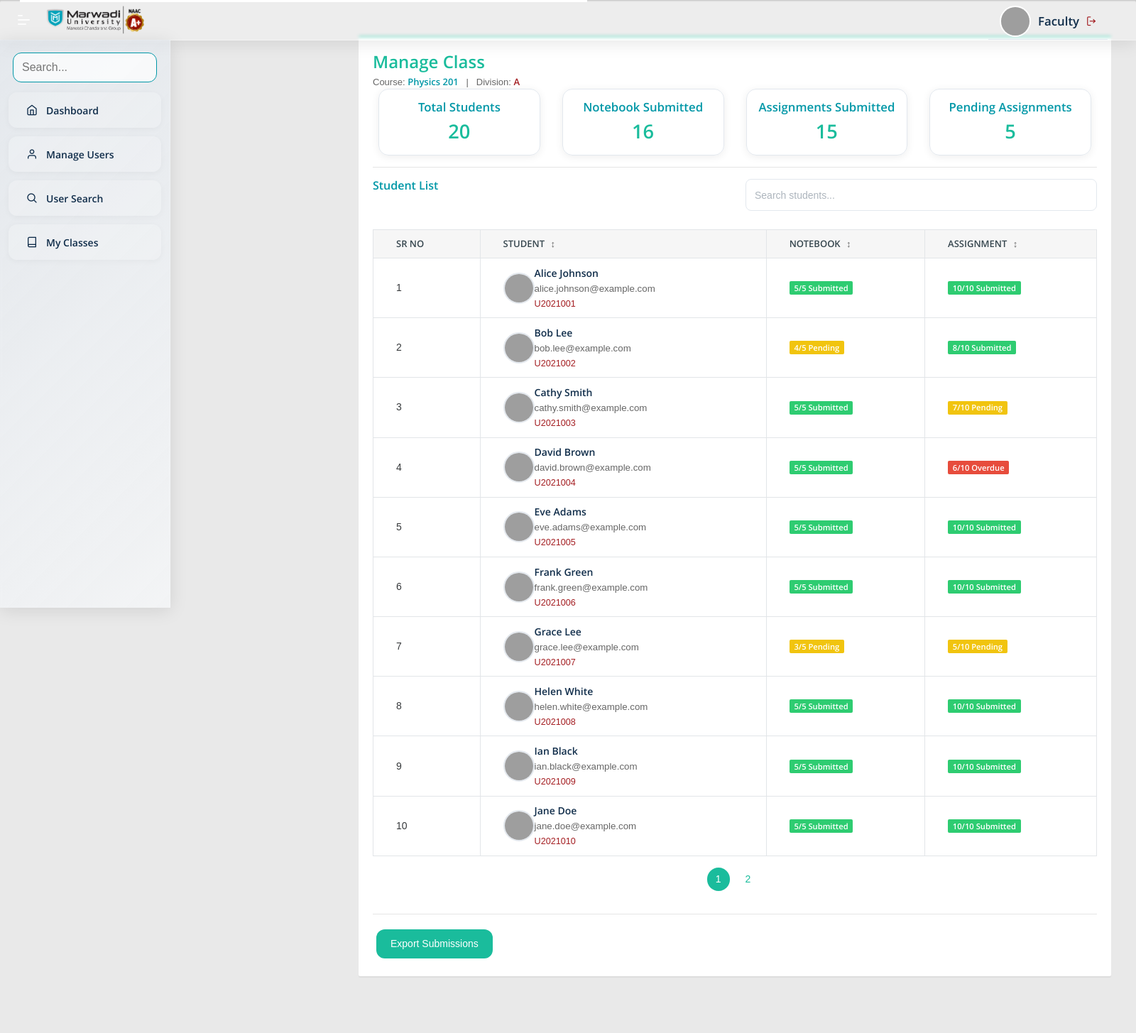
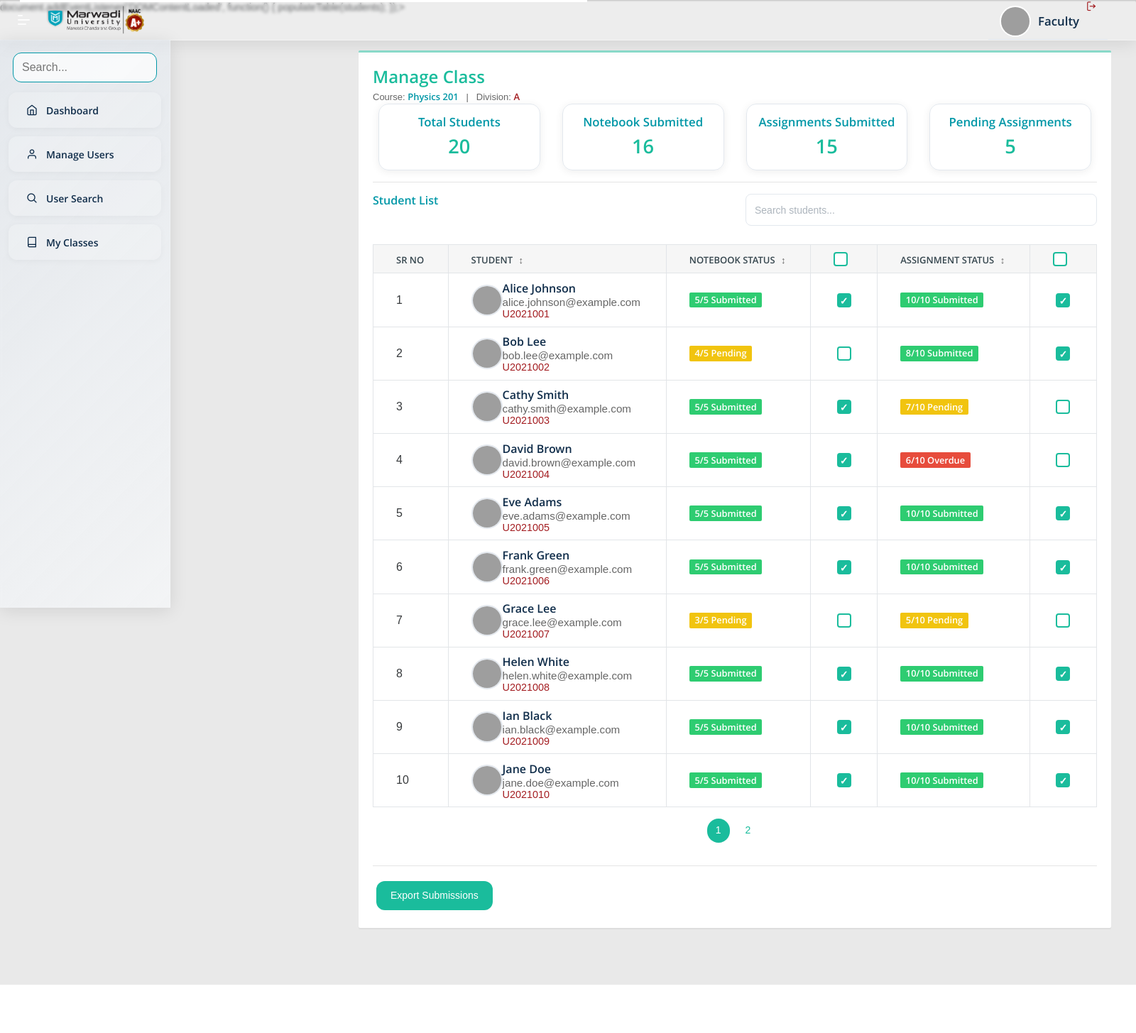
Before and after one commit to bhagirathbaraiya/PHP_PROJECT, a PHP site: page /cms/faculty/manage-class.php in a window 1600 px wide. Shown: the whole page at 71% size. After the commit the page ends 1387 px from the top, so only its background shows below. Run offline with PHP 8.4, Linux system fonts and the light colour scheme; a user stored in the database is signed in; some web fonts are replaced; grey boxes are pictures that could not be loaded.

Commit message:
checkboxes added

```diff
--- a/faculty/manage-class.php
+++ b/faculty/manage-class.php
@@ -1,12 +1,14 @@
-<?php session_start();
+<?php
+session_start();
 include('include/config.php');
-if(strlen($_SESSION['alogin'])==0)
-{
+if(strlen($_SESSION['alogin'])==0) {
     header('location:../index.php');
     exit();
 }
-else{
 ?>
+document.addEventListener('DOMContentLoaded', function() {
+    populateTable(students);
+});>
 <!DOCTYPE html>
 <html lang="en">
 <head>
@@ -69,8 +71,10 @@ else{
                                             <tr>
                                                 <th>Sr No</th>
                                                 <th class="sortable" data-sort="name">Student <span class="sort-icon">↕</span></th>
-                                                <th class="sortable" data-sort="notebook">Notebook <span class="sort-icon">↕</span></th>
-                                                <th class="sortable" data-sort="assignment">Assignment <span class="sort-icon">↕</span></th>
+                                                <th class="sortable" data-sort="notebook">Notebook Status <span class="sort-icon">↕</span></th>
+                                                <th><input type="checkbox" id="selectAllNotebooks"></th>
+                                                <th class="sortable" data-sort="assignment">Assignment Status <span class="sort-icon">↕</span></th>
+                                                <th><input type="checkbox" id="selectAllAssignments"></th>
                                             </tr>
                                         </thead>
                                         <tbody></tbody>
@@ -95,6 +99,42 @@ else{
 </div>
 <script>
 // Example student data (replace with PHP from DB)
+// Add event listeners for select all checkboxes
+document.getElementById('selectAllNotebooks').addEventListener('change', function() {
+    const checkboxes = document.querySelectorAll('.notebook-checkbox');
+    checkboxes.forEach(checkbox => checkbox.checked = this.checked);
+});
+
+document.getElementById('selectAllAssignments').addEventListener('change', function() {
+    const checkboxes = document.querySelectorAll('.assignment-checkbox');
+    checkboxes.forEach(checkbox => checkbox.checked = this.checked);
+});
+
+// Function to populate table with student data
+function populateTable(studentsData) {
+    const tbody = document.querySelector('#students-table tbody');
+    tbody.innerHTML = '';
+
+    studentsData.forEach((student, index) => {
+        const row = document.createElement('tr');
+        row.innerHTML = `
+            <td>${index + 1}</td>
+            <td>${student.name}</td>
+            <td>${student.notebook}</td>
+            <td>
+                <input type="checkbox" class="notebook-checkbox" id="notebook-${student.roll}">
+                <label for="notebook-${student.roll}">Notebook ${index + 1}</label>
+            </td>
+            <td>${student.assignment}</td>
+            <td>
+                <input type="checkbox" class="assignment-checkbox" id="assignment-${student.roll}">
+                <label for="assignment-${student.roll}">Assignment ${index + 1}</label>
+            </td>
+        `;
+        tbody.appendChild(row);
+    });
+}
+
 const students = [
     {name: 'Alice Johnson', email: 'alice.johnson@example.com', roll: 'U2021001', image: 'https://randomuser.me/api/portraits/women/1.jpg', notebook: 'Submitted', assignment: 'Submitted', totalAssignments: 10, assignmentsSubmitted: 10, totalNotebooks: 5, notebooksSubmitted: 5},
     {name: 'Bob Lee', email: 'bob.lee@example.com', roll: 'U2021002', image: 'https://randomuser.me/api/portraits/men/2.jpg', notebook: 'Pending', assignment: 'Submitted', totalAssignments: 10, assignmentsSubmitted: 8, totalNotebooks: 5, notebooksSubmitted: 4},
@@ -145,7 +185,13 @@ function renderTable(page) {
                     <span class="badge badge-${student.notebook === 'Submitted' ? 'success' : student.notebook === 'Pending' ? 'warning' : 'secondary'}">${student.notebooksSubmitted}/${student.totalNotebooks} ${student.notebook}</span>
                 </td>
                 <td style="vertical-align:middle;">
+                    <span >Helo</span>
+                </td>
+                <td style="vertical-align:middle;">
                     <span class="badge badge-${student.assignment === 'Submitted' ? 'success' : student.assignment === 'Pending' ? 'warning' : student.assignment === 'Overdue' ? 'danger' : 'secondary'}">${student.assignmentsSubmitted}/${student.totalAssignments} ${student.assignment}</span>
+                </td>
+                <td style="vertical-align:middle;">
+                    <span >Helo</span>
                 </td>
             </tr>
         `;
@@ -255,7 +301,13 @@ function renderTable(page) {
                     <span class="badge badge-${student.notebook === 'Submitted' ? 'success' : student.notebook === 'Pending' ? 'warning' : 'secondary'}">${student.notebooksSubmitted}/${student.totalNotebooks} ${student.notebook}</span>
                 </td>
                 <td style="vertical-align:middle;">
+                    <input type="checkbox" class="notebook-checkbox" id="notebook-${student.roll}" ${student.notebook === 'Submitted' ? 'checked' : ''}>
+                </td>
+                <td style="vertical-align:middle;">
                     <span class="badge badge-${student.assignment === 'Submitted' ? 'success' : student.assignment === 'Pending' ? 'warning' : student.assignment === 'Overdue' ? 'danger' : 'secondary'}">${student.assignmentsSubmitted}/${student.totalAssignments} ${student.assignment}</span>
+                </td>
+                <td style="vertical-align:middle;">
+                    <input type="checkbox" class="assignment-checkbox" id="assignment-${student.roll}" ${student.assignment === 'Submitted' ? 'checked' : ''}>
                 </td>
             </tr>
         `;
@@ -349,7 +401,52 @@ document.addEventListener('DOMContentLoaded', function() {
         .d-flex.gap-2 { gap: 4px !important; }
         img.rounded-circle { width: 32px !important; height: 32px !important; }
     }
+
+    /* Custom checkbox styling */
+    input[type="checkbox"] {
+        appearance: none;
+        -webkit-appearance: none;
+        width: 20px;
+        height: 20px;
+        background: white;
+        border: 2px solid #1abc9c;
+        border-radius: 4px;
+        cursor: pointer;
+        position: relative;
+        transition: all 0.3s ease;
+    }
+
+    input[type="checkbox"]:checked {
+        background: #1abc9c;
+        border-color: #1abc9c;
+    }
+
+    input[type="checkbox"]:checked::after {
+        content: '✓';
+        position: absolute;
+        color: white;
+        font-size: 14px;
+        font-weight: bold;
+        left: 50%;
+        top: 50%;
+        transform: translate(-50%, -50%);
+    }
+
+    input[type="checkbox"]:hover {
+        border-color: #16a085;
+        box-shadow: 0 0 5px rgba(26, 188, 156, 0.3);
+    }
+
+    #selectAllNotebooks,
+    #selectAllAssignments {
+        margin-right: 8px;
+    }
+
+    .notebook-checkbox,
+    .assignment-checkbox {
+        margin: 0 auto;
+        display: block;
+    }
 </style>
 </body>
 </html>
-<?php } ?>
```
